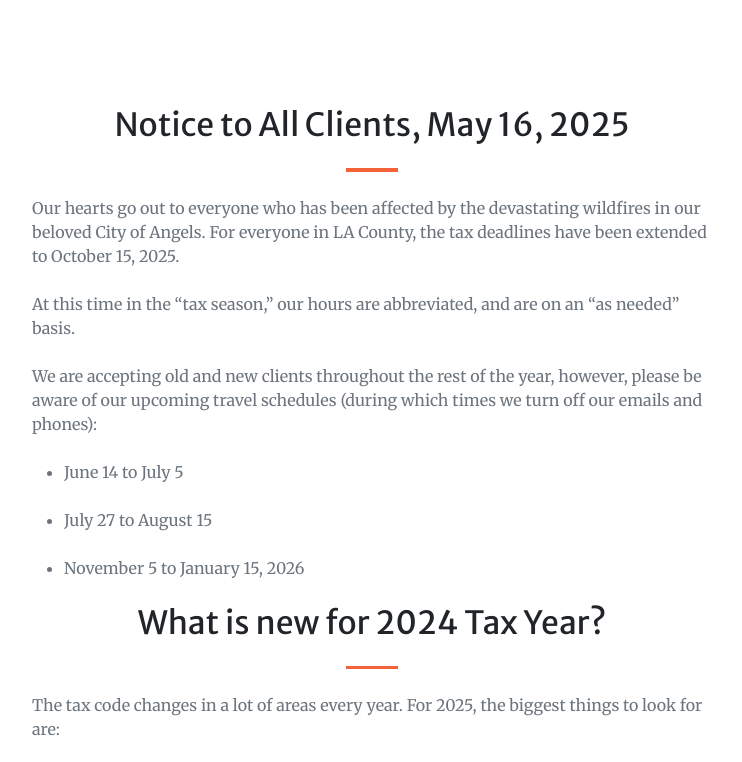
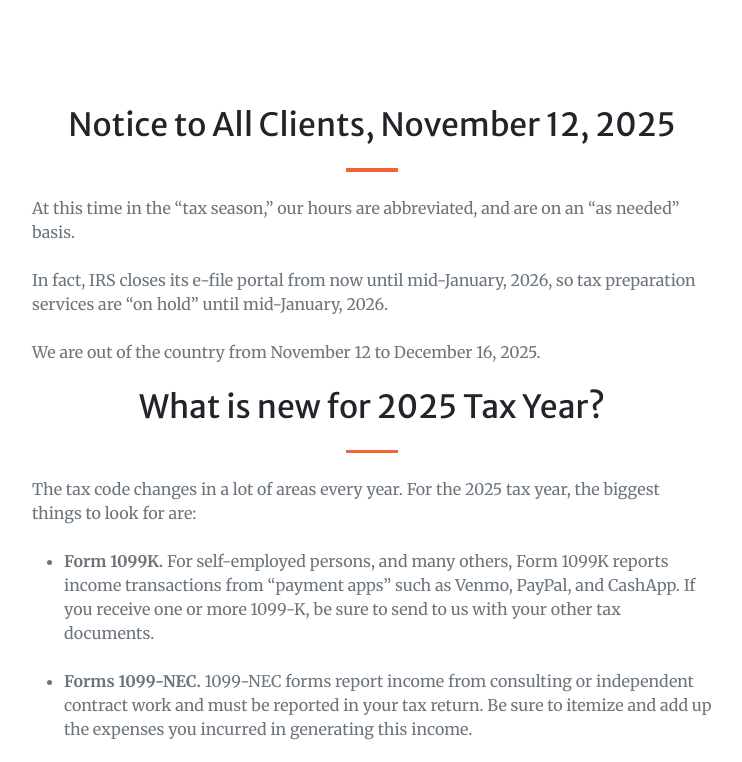
Before and after one commit to alpartida/fairchild-tax, a plain HTML site: page index.html in a window 1280 px wide. Shown: the part 822-1584 px from the top of the page, without its empty margins (268-1010 px from the left). Drawn offline with nearby package versions, Linux system fonts and the light colour scheme; some packages are replaced by stand-ins of ours; a script that the page names is missing.

Commit message:
Update notice

```diff
--- a/index.html
+++ b/index.html
@@ -9,14 +9,11 @@
     <meta name="description" content="" />
     <meta name="author" content="" />
     <title>Fairchild Tax Services</title>
-    <!-- Favicon-->
     <link rel="icon" type="image/x-icon" href="assets/favicon.ico" />
-    <!-- Bootstrap Icons-->
     <link
       href="https://cdn.jsdelivr.net/npm/bootstrap-icons@1.10.3/font/bootstrap-icons.css"
       rel="stylesheet"
     />
-    <!-- Google fonts-->
     <link
       href="https://fonts.googleapis.com/css?family=Merriweather+Sans:400,700"
       rel="stylesheet"
@@ -26,16 +23,13 @@
       rel="stylesheet"
       type="text/css"
     />
-    <!-- SimpleLightbox plugin CSS-->
     <link
       href="https://cdnjs.cloudflare.com/ajax/libs/SimpleLightbox/2.1.0/simpleLightbox.min.css"
       rel="stylesheet"
     />
-    <!-- Core theme CSS (includes Bootstrap)-->
     <link href="styles.css" rel="stylesheet" />
   </head>
   <body id="page-top">
-    <!-- Navigation-->
     <nav
       class="navbar navbar-expand-lg navbar-light fixed-top py-3"
       id="mainNav"
@@ -80,7 +74,6 @@
         </div>
       </div>
     </nav>
-    <!-- Masthead-->
     <header class="masthead">
       <div class="container px-4 px-lg-5 h-100">
         <div
@@ -117,32 +110,6 @@
               always discuss your situation by phone to find your best bottom
               lines.
             </p>
-            <!-- <p class="text-white-75 mb-5">
-              About “Extensions.” We have concluded that extensions to file are
-              mostly a waste of time. An “extension” is an extension to file,
-              not an extension to pay. If you expect a refund, you do not even
-              need an extension – the IRS will pay you interest on your refund
-              if you file late. If you do owe them, you must pay what you owe
-              with the extension, or make your best guess. Anyone who still
-              desires an extension can do it yourself by downloading Form 4868
-              at the IRS website (IRS.GOV).
-            </p>
-            <p class="text-white-75 mb-5">
-              Notice to New Clients, March 19, 2024 Due to high demand from our
-              existing clientele, we are asking new clients to contact us on or
-              after May 1, 2024. Yes, this is after the April 15th deadline; but
-              do not panic as the “deadline” is not real: You can file any day
-              of the year. (Except from mid-November to mid-January, when the
-              IRS e-file portal is closed.) With more than 80 years of
-              experience in this family business (this is Dr. Fairchild’s 39th
-              year as tax preparer), we have learned all the nooks and crannies
-              of the tax code and can help optimize your bottom lines. If your
-              tax situation is even mildly complex, or you think you owe the IRS
-              more than you like, then we can definitely help you. But we are
-              booked solid through the end of April. New clients must wait until
-              the first week of May to be served. We offer tax services all year
-              long.
-            </p> -->
             <a class="btn btn-primary btn-xl" href="#announcements"
               >Find Out More</a
             >
@@ -150,40 +117,32 @@
         </div>
       </div>
     </header>
-    <!-- Announcements-->
     <section class="page-section" id="announcements">
       <div class="container px-4 px-lg-5">
         <div class="row gx-4 gx-lg-5 justify-content-center">
           <div class="col-lg-8 text-start">
             <h2 class="text-center mt-0">
-              Notice to All Clients, May 16, 2025
+              Notice to All Clients, November 12, 2025
             </h2>
             <hr class="divider" />
-            <p class="text-muted mb-4">
-              Our hearts go out to everyone who has been affected by the
-              devastating wildfires in our beloved City of Angels. For everyone
-              in LA County, the tax deadlines have been extended to October 15,
-              2025.
-            </p>
             <p class="text-muted mb-4">
               At this time in the “tax season,” our hours are abbreviated, and
               are on an “as needed” basis.
             </p>
             <p class="text-muted mb-4">
-              We are accepting old and new clients throughout the rest of the
-              year, however, please be aware of our upcoming travel schedules
-              (during which times we turn off our emails and phones):
+              In fact, IRS closes its e-file portal from now until mid-January,
+              2026, so tax preparation services are “on hold” until mid-January,
+              2026.
             </p>
-            <ul>
-              <li class="text-muted mb-4">June 14 to July 5</li>
-              <li class="text-muted mb-4">July 27 to August 15</li>
-              <li class="text-muted mb-4">November 5 to January 15, 2026</li>
-            </ul>
-            <h2 class="text-center mt-0">What is new for 2024 Tax Year?</h2>
+            <p class="text-muted mb-4">
+              We are out of the country from November 12 to December 16, 2025.
+            </p>
+
+            <h2 class="text-center mt-0">What is new for 2025 Tax Year?</h2>
             <hr class="divider" />
             <p class="text-muted mb-4">
-              The tax code changes in a lot of areas every year. For 2025, the
-              biggest things to look for are:
+              The tax code changes in a lot of areas every year. For the 2025
+              tax year, the biggest things to look for are:
             </p>
             <ul>
               <li class="text-muted mb-4">
@@ -211,7 +170,7 @@
                 exceed your assets). Cancelled student loans are not taxable.
               </li>
               <li class="text-muted mb-4">
-                <strong>Electric Vehicle Credits.</strong> For tax year 2024, EV
+                <strong>Electric Vehicle Credits.</strong> For tax year 2025, EV
                 Credits have been transferred to the dealer. However, if the
                 dealership gives you IRS Form 15400, show it to us because it
                 may help your bottom line.
@@ -232,7 +191,6 @@
         </div>
       </div>
     </section>
-    <!-- About-->
     <section class="page-section bg-primary" id="about">
       <div class="container px-4 px-lg-5">
         <div class="row gx-4 gx-lg-5 justify-content-center">
@@ -259,11 +217,8 @@
         </div>
       </div>
     </section>
-    <!-- Services-->
     <section class="page-section" id="services">
       <div class="container px-4 px-lg-5">
-        <!-- <h2 class="text-center text-start mt-0">At Your Service</h2>
-        <hr class="divider" /> -->
         <div class="row gx-4 gx-lg-5">
           <div class="col-lg-3 col-md-6 text-center" style="margin: 0 auto">
             <div class="mt-5">
@@ -277,7 +232,6 @@
         </div>
       </div>
     </section>
-    <!-- Photos-->
     <div id="portfolio">
       <div class="container-fluid p-0">
         <div class="row g-0">
@@ -415,7 +369,6 @@
         </div>
       </div>
     </section>
-    <!-- Year Round Service-->
     <section class="page-section bg-primary" id="year-round">
       <div class="container px-4 px-lg-5">
         <div class="row gx-4 gx-lg-5 justify-content-center">
@@ -441,7 +394,6 @@
         </div>
       </div>
     </section>
-    <!-- Contact-->
     <section class="page-section" id="contact">
       <div class="container px-4 px-lg-5">
         <div class="row gx-4 gx-lg-5 justify-content-center">
@@ -460,16 +412,6 @@
               answer in three or four days! (Longer in April.) We always discuss
               tax returns that have (or require) maneuverability.
             </p>
-            <!-- <p class="text-muted mb-4">
-              <strong>DO NOT BRING OR SEND BACKS OF W2s OR RECEIPTS!</strong> We
-              are not the IRS and we are not auditing you. Just add up your
-              numbers and tell us the total.
-            </p> -->
-            <!-- <p class="text-muted mb-4">
-              <strong>Universal Questions:</strong>
-              What do you wish for in this year’s taxes? A. a big refund A. a
-              small debt C. break even D. however it comes out
-            </p> -->
             <p class="text-muted mb-4">
               <strong>NEW CLIENTS:</strong> Please send a scan of drivers’
               license of taxpayer and spouse (if relevant), names, SSNs and
@@ -523,7 +465,6 @@
         </div>
       </div>
     </section>
-    <!-- Quiz -->
     <section class="page-section bg-primary" id="quiz">
       <div class="container px-4 px-lg-5">
         <div class="row gx-4 gx-lg-5 justify-content-center">
@@ -610,11 +551,10 @@
       </div>
     </section>
 
-    <!-- Footer-->
     <footer class="bg-light py-5">
       <div class="container px-4 px-lg-5" style="display: flex">
         <div class="small text-start text-muted">
-          Copyright &copy; 2024 - Fairchild Tax Service
+          Copyright &copy; 2025 - Fairchild Tax Service
         </div>
         &nbsp &nbsp &nbsp
         <div class="small text-center text-muted">
@@ -624,16 +564,9 @@
         </div>
       </div>
     </footer>
-    <!-- Bootstrap core JS-->
     <script src="https://cdn.jsdelivr.net/npm/bootstrap@5.1.3/dist/js/bootstrap.bundle.min.js"></script>
-    <!-- SimpleLightbox plugin JS-->
     <script src="https://cdnjs.cloudflare.com/ajax/libs/SimpleLightbox/2.1.0/simpleLightbox.min.js"></script>
-    <!-- Core theme JS-->
     <script src="script.js"></script>
-    <!-- * * * * * * * * * * * * * * * * * * * * * * * * * * * * * * * * * * * * * * * *-->
-    <!-- * *                               SB Forms JS                               * *-->
-    <!-- * * Activate your form at https://startbootstrap.com/solution/contact-forms * *-->
-    <!-- * * * * * * * * * * * * * * * * * * * * * * * * * * * * * * * * * * * * * * * *-->
     <script src="https://cdn.startbootstrap.com/sb-forms-latest.js"></script>
   </body>
 </html>
```
